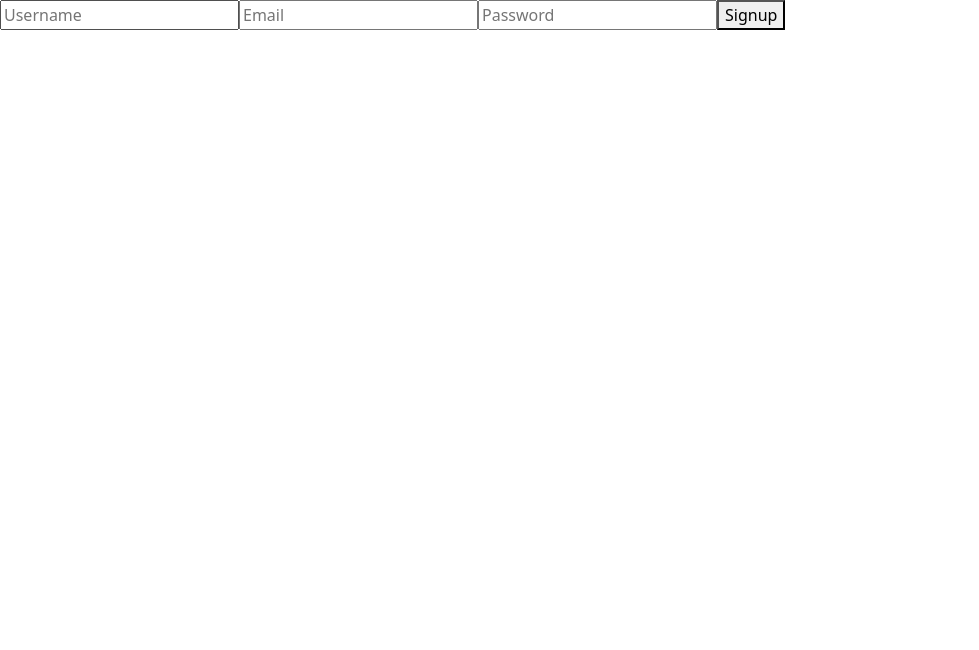
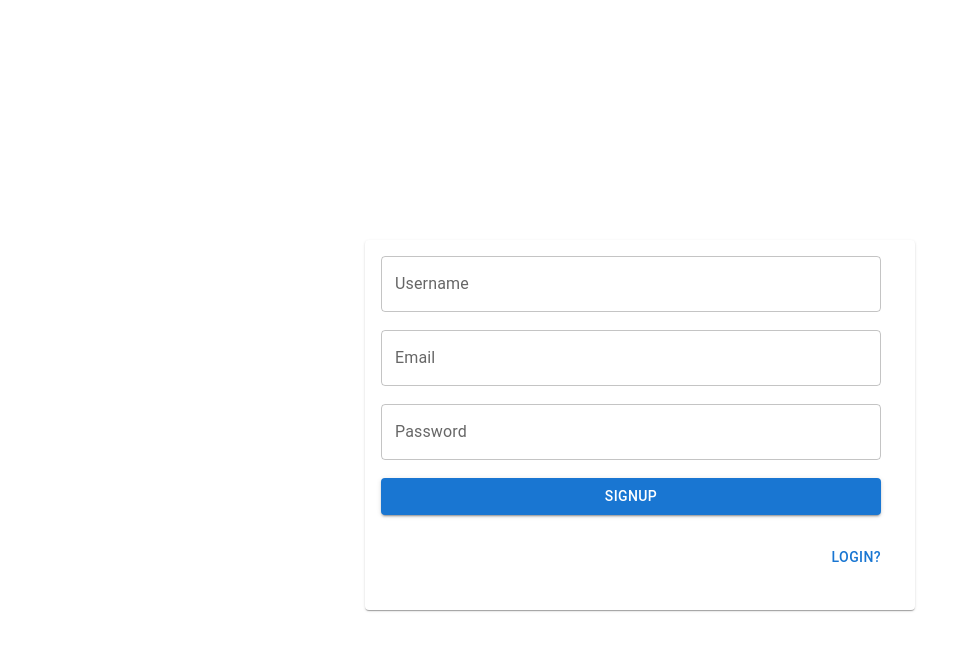
Before and after one commit to sparsh2002/Typeface-Assignment, a React (Create React App) app in the folder frontend/: page /signup in a window 1280 px wide. Shown: the top 650 px of the page, without its empty margins (0-979 px from the left). Built offline with nearby package versions, Linux system fonts and the light colour scheme.

Commit message:
updated Css of Signup Page

```diff
--- a/frontend/src/components/Login.js
+++ b/frontend/src/components/Login.js
@@ -23,7 +23,7 @@ function Login() {
   };
 
   return (
-    <Card style={{width:550 , height:300 , margin:'auto', marginTop:'30vh'}}>
+    <Card style={{width:550 , height:320 , margin:'auto', marginTop:'30vh'}}>
       <CardContent>
         <form onSubmit={handleLogin} style={{display:'flex' , flexDirection:"column" , width:500, rowGap:18}}>
           <TextField id="outlined-basic" label="Username" variant="outlined" type="text"
@@ -37,6 +37,8 @@ function Login() {
           <br />
           <Button variant="contained" type="submit">Login</Button>
         </form>
+        <br/>
+        <Button href='/signup' style={{float:'right', marginRight:10}} >SignUp?</Button>
       </CardContent>
     </Card>
 
--- a/frontend/src/components/Signup.js
+++ b/frontend/src/components/Signup.js
@@ -1,5 +1,10 @@
 import React, { useState } from 'react';
 import api from '../api/api';
+import Card from '@mui/material/Card';
+import CardActions from '@mui/material/CardActions';
+import CardContent from '@mui/material/CardContent';
+import Button from '@mui/material/Button';
+import TextField from '@mui/material/TextField';
 
 function Signup() {
   const [user, setUser] = useState({ username: '', password: '', email: '' });
@@ -15,27 +20,33 @@ function Signup() {
   };
 
   return (
-    <form onSubmit={handleSignup}>
-      <input
+    <Card style={{width:550 , height:370 , margin:'auto', marginTop:'30vh'}}>
+      <CardContent>
+    <form onSubmit={handleSignup} style={{display:'flex' , flexDirection:"column" , width:500, rowGap:18}}>
+      <TextField id="outlined-basic" label="Username" variant="outlined"
         type="text"
         placeholder="Username"
         value={user.username}
         onChange={(e) => setUser({ ...user, username: e.target.value })}
       />
-      <input
+      <TextField id="outlined-basic" label="Email" variant="outlined"
         type="email"
         placeholder="Email"
         value={user.email}
         onChange={(e) => setUser({ ...user, email: e.target.value })}
       />
-      <input
+      <TextField id="outlined-basic" label="Password" variant="outlined"
         type="password"
         placeholder="Password"
         value={user.password}
         onChange={(e) => setUser({ ...user, password: e.target.value })}
       />
-      <button type="submit">Signup</button>
+      <Button variant="contained" type="submit">Signup</Button>
     </form>
+    <br/>
+        <Button href='/login' style={{float:'right', marginRight:10}} >Login?</Button>
+    </CardContent>
+    </Card>
   );
 }
 
```
